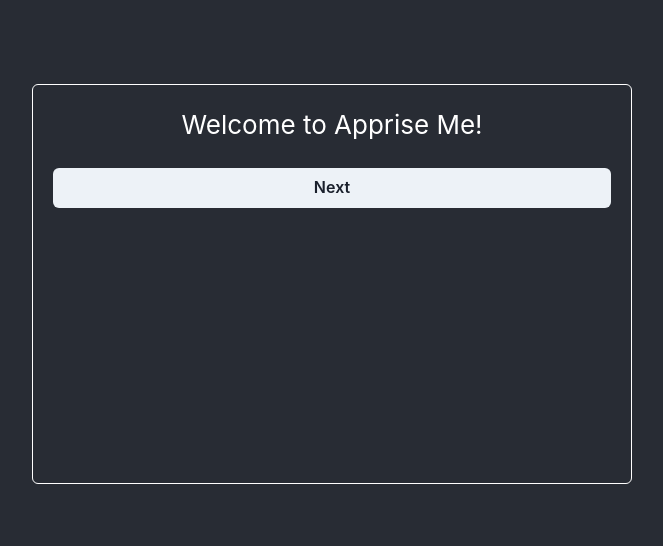
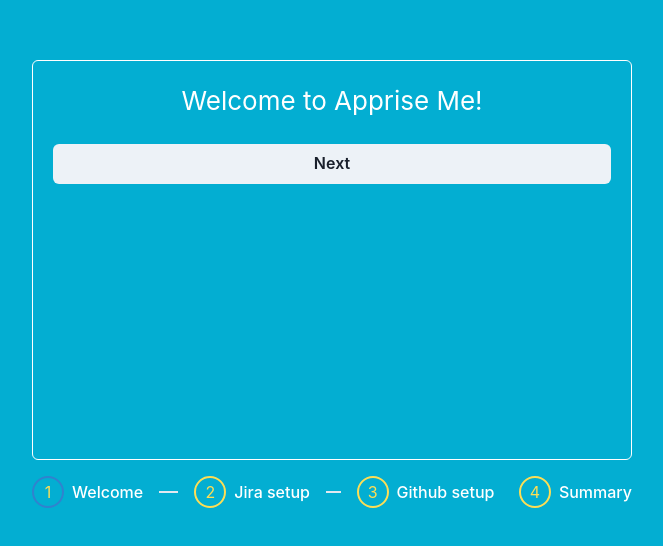
Before and after one commit to eden-hason/annual-review-pal, a React (Create React App) app in the folder client/: page / in a window 1280 px wide. Shown: the part 116-662 px from the top of the page, without its empty margins (308-971 px from the left). Built offline with nearby package versions, Linux system fonts and the light colour scheme; no server answers.

Commit message:
init stepper

```diff
--- a/client/src/App.css
+++ b/client/src/App.css
@@ -14,7 +14,7 @@
 }
 
 .App-header {
-  background-color: #282c34;
+  background-color: #03aed2;
   min-height: 100vh;
   display: flex;
   flex-direction: column;
--- a/client/src/App.js
+++ b/client/src/App.js
@@ -2,10 +2,11 @@
 import './App.css';
 import Wizard from './components/Wizard';
 import { ChakraProvider } from '@chakra-ui/react';
+import { theme } from './themes/stepper';
 
 function App() {
   return (
-    <ChakraProvider>
+    <ChakraProvider theme={theme}>
       <div className="App">
         <header className="App-header">
           {/* <p>🚀 Annual Review Pal</p> */}
--- a/client/src/components/Wizard.js
+++ b/client/src/components/Wizard.js
@@ -3,12 +3,35 @@
 import GithubStep from './GithubStep';
 import JiraStep from './JiraStep';
 import WelcomeStep from './WelcomeStep';
-// import './Wizard.css'; // Your CSS for transitions
+import {
+  Stepper,
+  Step,
+  StepIndicator,
+  StepStatus,
+  Box,
+  StepTitle,
+  StepDescription,
+  StepIcon,
+  StepNumber,
+  StepSeparator,
+  useSteps,
+} from '@chakra-ui/react';
+
+const steps = [
+  { title: 'Welcome' },
+  { title: 'Jira setup' },
+  { title: 'Github setup' },
+  { title: 'Summary' },
+];
 
 const Wizard = () => {
-  const [step, setStep] = useState(1);
+  const [step, setStep] = useState(0);
   const [jiraAccessToken, setJiraAccessToken] = useState('');
   const [githubAccessToken, setGithubAccessToken] = useState('');
+  const { activeStep } = useSteps({
+    index: 0,
+    count: steps.length,
+  });
 
   const nextStep = (payload) => {
     setStep(step + 1);
@@ -30,7 +53,7 @@
 
   return (
     <div className="wizard">
-      {step === 1 && (
+      {step === 0 && (
         <div
           in={step === 1}
           timeout={300}
@@ -40,7 +63,7 @@
         </div>
       )}
 
-      {step === 2 && (
+      {step === 1 && (
         <div classNames="wizard-transition">
           <JiraStep
             onNextClick={handleJiraScreenNextClick}
@@ -49,17 +72,38 @@
         </div>
       )}
 
-      {step === 3 && (
+      {step === 2 && (
         <div classNames="wizard-transition">
           <GithubStep onNextClick={handleGithubScreenNextClick} />
         </div>
       )}
 
-      {step === 4 && (
+      {step === 3 && (
         <div classNames="wizard-transition">
           <SummaryStep />
         </div>
       )}
+
+      <Stepper index={step} style={{ marginTop: '16px' }}>
+        {steps.map((step, index) => (
+          <Step key={index}>
+            <StepIndicator>
+              <StepStatus
+                complete={<StepIcon />}
+                incomplete={<StepNumber />}
+                active={<StepNumber />}
+              />
+            </StepIndicator>
+
+            <Box flexShrink="0">
+              <StepTitle>{step.title}</StepTitle>
+              <StepDescription>{step.description}</StepDescription>
+            </Box>
+
+            <StepSeparator />
+          </Step>
+        ))}
+      </Stepper>
     </div>
   );
 };
--- /dev/null
+++ b/client/src/themes/stepper.js
@@ -0,0 +1,18 @@
+import { border, extendTheme } from '@chakra-ui/react';
+
+const baseStyle = {
+  indicator: {
+    color: '#FDDE55',
+    borderColor: '#FDDE55',
+  },
+};
+
+const stepperTheme = {
+  baseStyle,
+};
+
+export const theme = extendTheme({
+  components: {
+    Stepper: stepperTheme,
+  },
+});
```
